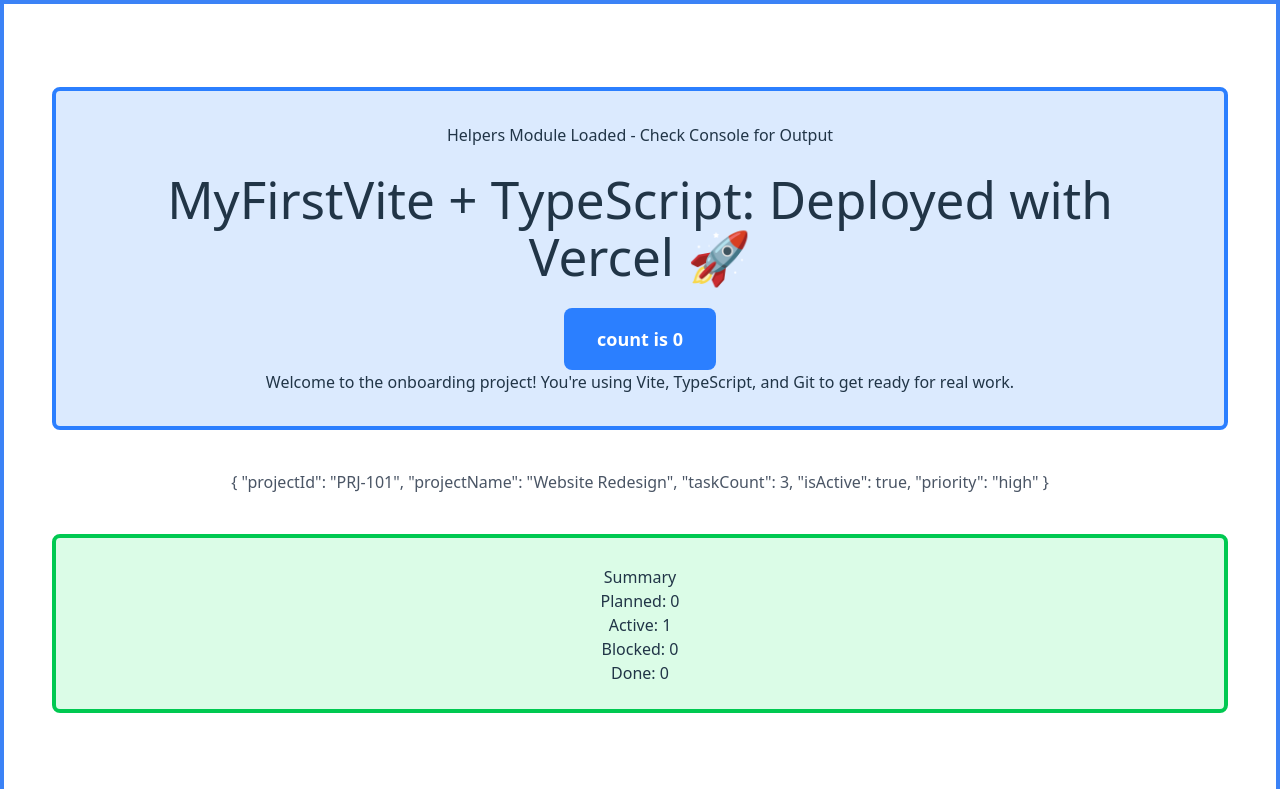
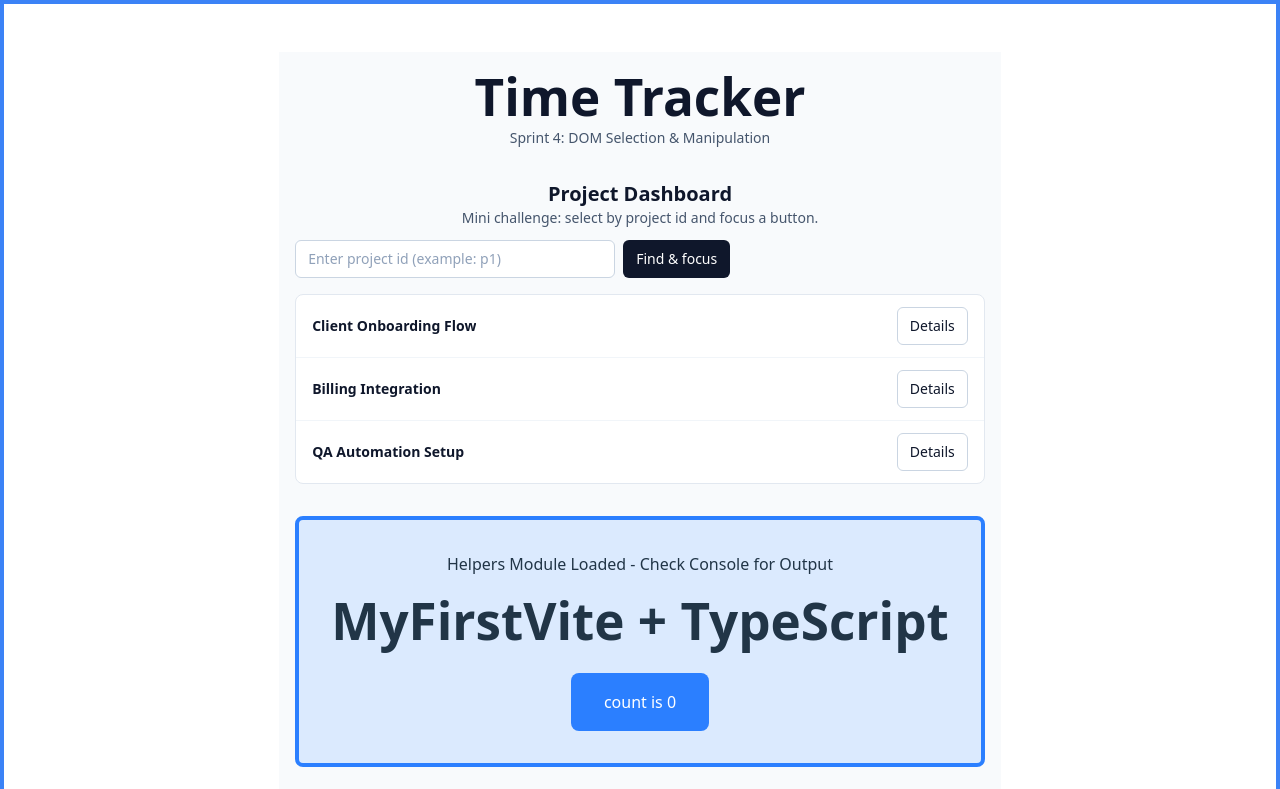
Before and after one commit to jadiennejenson/ts-intro-vite, a React (Vite) app: page / in a window 1280 px wide. Shown: the top 789 px of the page. Built offline with nearby package versions, Linux system fonts and the light colour scheme.

Commit message:
new adjustments

```diff
--- a/src/App.tsx
+++ b/src/App.tsx
@@ -1,163 +1,52 @@
-import { useState } from 'react'
-import './App.css'
-/* import viteLogo from '/vite.svg'
-import reactLogo from '../src/assets/react.svg' */
-import "./sandbox/trackerBasics"
-import { trackerCard } from './sandbox/trackerBasics'
+import { useState } from 'react';
+import './App.css';
+import { trackerCard } from './sandbox/trackerBasics';
 import { projects } from "./data/projects";
 import { countByStatus } from "./utils/projectUtils";
-import type { ProjectStatus } from "./models/project";
-import { formatProjectRecord, type ProjectRecord } from "./models/project.ts";
-import { validateProject } from "./project-tracker";
+import { ProjectDashboard } from "./components/ProjectDashboard";
 import HelperComponent from "./helpers/HelperComponent";
 
-
-const projectA = { name: "Project A", status: "active" as ProjectStatus };
-
-function statusLabelIf(status: ProjectStatus): string {
-  if (status === "active") return "Active";
-  if (status === "paused") return "Blocked";
-  if (status === "completed") return "Done";
-  return "Draft";
-}
-
-function statusLabelSwitch(status: ProjectStatus): string {
-  switch (status) {
-    case "active": return "Active";
-    case "paused": return "Blocked";
-    case "completed": return "Done";
-    default: return "Draft";
-  }
-}
-
-function canEditProject(status: ProjectStatus): boolean {
-  return status === "active" || status === "draft";
-}
-
-const lines = [
-  `Project: ${projectA.name}`,
-  `Status (if): ${statusLabelIf(projectA.status)}`,
-  `Status (switch): ${statusLabelSwitch(projectA.status)}`,
-  `Can edit? ${canEditProject(projectA.status)}`,
-];
-
-const records: ProjectRecord[] = [
-  { id: "p10", name: "Brand Refresh", status: "draft", lastEditedAt: "2025-12-31" },
-  { id: "p12", name: "SEO Audit", status: "paused", pauseReason: "Waiting on content" },
-  { id: "p13", name: "Landing Page", status: "completed", completedAt: "2025-12-15" },
-];
-
-const sampleProjects = [
-  { id: "p10", name: "Brand Refresh", status: "draft", lastEditedAt: "2025-12-31" },
-  { id: "p11", name: "Client Portal", status: "active", days: 14 },
-  { id: "p12", name: "SEO Audit", status: "paused", pauseReason: "Waiting on content" },
-  { id: "p13", name: "Landing Page", status: "completed", completedAt: "2025-12-15" },
-];
-
-for (const r of records) {
-  lines.push(formatProjectRecord(r));
-}
-
-console.log("--- Validating sampleProjects ---");
-for (const p of sampleProjects) {
-  const result = validateProject(p);
-  console.log(p.id, result.ok ? "OK" : result);
-}
-
-console.log("--- Validating intentionally bad input ---");
-const badInput: unknown = {
-  id: "", // invalid
-  name: "  ", // invalid
-  owner: 42, // invalid type
-  status: "in-progress", // not allowed
-  estimateHours: -5, // invalid
-  notes: "" // invalid when provided
-};
-
-const badResult = validateProject(badInput);
-console.log(badResult);
-
-const titlesViaFor: string[] = [];
-//inital value, check the if condition, then increment
-// 1) for loop: the classic way to iterate with an index
-for (let i = 0; i < projects.length; i++) {
-  titlesViaFor.push(projects[i].name);
-}
-
-// 2) forEach: also iterates, but typically used for side effects
-const titlesViaForEach: string[] = [];
-projects.forEach((project) => {
-  titlesViaForEach.push(project.name);
-});
-
-console.log("titlesViaFor", titlesViaFor);
-console.log("titlesViaForEach", titlesViaForEach);
-
-function App() {
-  const [count, setCount] = useState(0)
+export default function App() {
+  const [count, setCount] = useState(0);
 
   return (
-    <>
+    <main className="min-h-dvh bg-slate-50">
+      {/* Sprint 4 UI */}
+      <div className="mx-auto w-full max-w-5xl p-4">
+        <h1 className="text-2xl font-bold text-slate-900">Time Tracker</h1>
+        <p className="mt-1 text-sm text-slate-600">Sprint 4: DOM Selection & Manipulation</p>
+      </div>
+
+      <ProjectDashboard projects={projects} />
+
+      {/* Sprint 3 UI / Legacy Section */}
+      <div className="mx-auto w-full max-w-5xl p-4 space-y-6">
         <div className="bg-blue-100 border-4 border-blue-500 rounded-lg p-8">
           <HelperComponent />
-{/*         <div className="flex justify-center gap-8 mb-8">
-          <a href="https://vitejs.dev" target="_blank">
-            <img src={viteLogo} className="h-40 p-3 hover:drop-shadow-lg transition" alt="Vite logo" />
-          </a>
-          <a href="https://react.dev" target="_blank">
-            <img src={reactLogo} className="h-40 p-3 hover:drop-shadow-lg transition" alt="React logo" />
-          </a>
-        </div> */}
-
-        <br></br>
-
- {       <h1>MyFirstVite + TypeScript: Deployed with Vercel 🚀</h1>
-
-      /*  <br></br>
-        <p className="text-center bg-gray-300">If you can read this on the live site, continuous deployment is working.</p> */}
+          <h1 className="text-xl font-bold mt-4">MyFirstVite + TypeScript</h1>
 
           <button
-          onClick={() => setCount((count) => count + 1)}
-          className="mt-6 px-8 py-4 text-lg font-semibold bg-blue-500 text-white rounded-lg hover:bg-blue-600 transition"
+            onClick={() => setCount((c) => c + 1)}
+            className="mt-6 px-8 py-4 bg-blue-500 text-white rounded-lg"
           >
             count is {count}
           </button>
-        <p>Welcome to the onboarding project!
-          You're using Vite, TypeScript, and Git to get ready for real work.
-        </p>
         </div>
-      <div className="mt-10 text-center text-gray-600">
-        <p>{JSON.stringify(trackerCard, null, 2)}</p>
-      </div>
-      <div className="mt-10 p-6 bg-green-100 border-4 border-green-500 rounded-lg">
-<section style={{ marginTop: 3 }}>
-        <h2>Summary</h2>
-        <ul>
+
+        <div className="p-6 bg-green-100 border-4 border-green-500 rounded-lg">
+          <h2 className="font-bold">Summary</h2>
+          <ul className="list-disc ml-5">
             <li>Planned: {countByStatus(projects, "draft")}</li>
             <li>Active: {countByStatus(projects, "active")}</li>
             <li>Blocked: {countByStatus(projects, "paused")}</li>
             <li>Done: {countByStatus(projects, "completed")}</li>
           </ul>
-      </section>
+        </div>
 
-  {/*     <section style={{ marginTop: 3 }}>
-        <h2>Active Projects</h2>
-        <ul>
-          {active.map((project) => (
-            <li key={project.id}>
-              <strong>{project.name}</strong> — Due: {formatDueDate(project)} — Tags: {project.tags.join(", ")}
-            </li>
-          ))}
-        </ul>
-      </section> */}
+        <div className="mt-10 text-gray-600 text-xs">
+          <pre>{JSON.stringify(trackerCard, null, 2)}</pre>
         </div>
-{/*       <div>
-        `<pre>${lines.join("\n")}</pre>`
-      </div> */}
-    </>
+      </div>
+    </main>
   );
 }
-
-
-
-export default App;
--- a/src/components/ProjectDashboard.tsx
+++ b/src/components/ProjectDashboard.tsx
@@ -1,4 +1,4 @@
-import { useEffect, useRef } from "react";
+import { useRef } from "react";
 import type { Project } from "../models/project";
 
 export type ProjectDashboardProps = {
@@ -6,38 +6,64 @@
 };
 
 export function ProjectDashboard(props: ProjectDashboardProps) {
-  const containerRef = useRef<HTMLDivElement | null>(null);
-  const projectCountLabel = props.projects.length;
+  const containerRef = useRef<HTMLElement | null>(null);
+  const idInputRef = useRef<HTMLInputElement | null>(null);
 
-  useEffect(() => {
+  function clearHighlights(root: HTMLElement) {
+    const highlighted = root.querySelectorAll<HTMLElement>("[data-role='project-row'].bg-amber-50");
+    highlighted.forEach((el) => {
+      el.classList.remove("bg-amber-50", "ring-1", "ring-amber-300");
+    });
+  }
+
+  function handleFindById(): void {
     const root = containerRef.current;
     if (!root) return;
 
-    const listEl = root.querySelector<HTMLElement>("[data-role='project-list']");
-    const rowEls = root.querySelectorAll<HTMLElement>("[data-role='project-row']");
+    const id = idInputRef.current?.value.trim();
+    if (!id) {
+      console.warn("Type a project id first.");
+      return;
+    }
 
-    console.log("listEl:", listEl);
-    console.log("rowEls count:", rowEls.length);
+    const row = root.querySelector<HTMLElement>(`[data-project-id='${id}']`);
+    if (!row) {
+      console.warn("No row found for id:", id);
+      return;
+    }
 
-    const firstRow = rowEls.item(0);
-    console.log("firstRow text:", firstRow?.textContent?.trim());
-  }, [props.projects]);
+    clearHighlights(root);
+    row.classList.add("bg-amber-50", "ring-1", "ring-amber-300");
+    row.scrollIntoView({ behavior: "smooth", block: "center" });
+
+    const detailsBtn = row.querySelector<HTMLButtonElement>("[data-role='details-button']");
+    detailsBtn?.focus();
+  }
 
   return (
     <section ref={containerRef} className="mx-auto w-full max-w-5xl p-4" aria-label="Project dashboard">
       <header className="mb-4">
         <h2 className="text-xl font-semibold text-slate-900">Project Dashboard</h2>
-        <p className="text-sm text-slate-600">
-          DOM selection demo scoped to this dashboard. Loaded: <span className="font-medium">{projectCountLabel}</span>
-        </p>
+        <p className="text-sm text-slate-600">Mini challenge: select by project id and focus a button.</p>
+
+        <div className="mt-3 flex flex-col gap-2 sm:flex-row sm:items-center">
+          <input
+            ref={idInputRef}
+            type="text"
+            placeholder="Enter project id (example: p1)"
+            className="w-full rounded-md border border-slate-300 bg-white px-3 py-2 text-sm text-slate-900 placeholder:text-slate-400 sm:max-w-xs"
+          />
+          <button
+            type="button"
+            onClick={handleFindById}
+            className="rounded-md bg-slate-900 px-3 py-2 text-sm font-medium text-white hover:bg-slate-800"
+          >
+            Find & focus
+          </button>
+        </div>
       </header>
 
-      <div className="rounded-lg border border-slate-200 bg-white">
-        <div className="border-b border-slate-200 px-4 py-3 text-sm font-medium text-slate-800">
-          Projects
-        </div>
-
-        <ul data-role="project-list" className="divide-y divide-slate-100">
+      <ul className="divide-y divide-slate-100 rounded-lg border border-slate-200 bg-white">
         {props.projects.map((p) => (
           <li
             key={p.id}
@@ -49,13 +75,16 @@
               <div className="truncate text-sm font-semibold text-slate-900">{p.name}</div>
             </div>
 
-              <div className="shrink-0 rounded-full border border-slate-200 bg-slate-50 px-2 py-1 text-xs text-slate-700">
-                Status: {p.status}
-              </div>
+            <button
+              type="button"
+              data-role="details-button"
+              className="shrink-0 rounded-md border border-slate-300 bg-white px-3 py-2 text-sm text-slate-900 hover:bg-slate-50 focus:outline-none focus:ring-2 focus:ring-slate-400"
+            >
+              Details
+            </button>
           </li>
         ))}
       </ul>
-      </div>
     </section>
   );
 }
```
Lines whose indentation alone changed are shown as unchanged.
